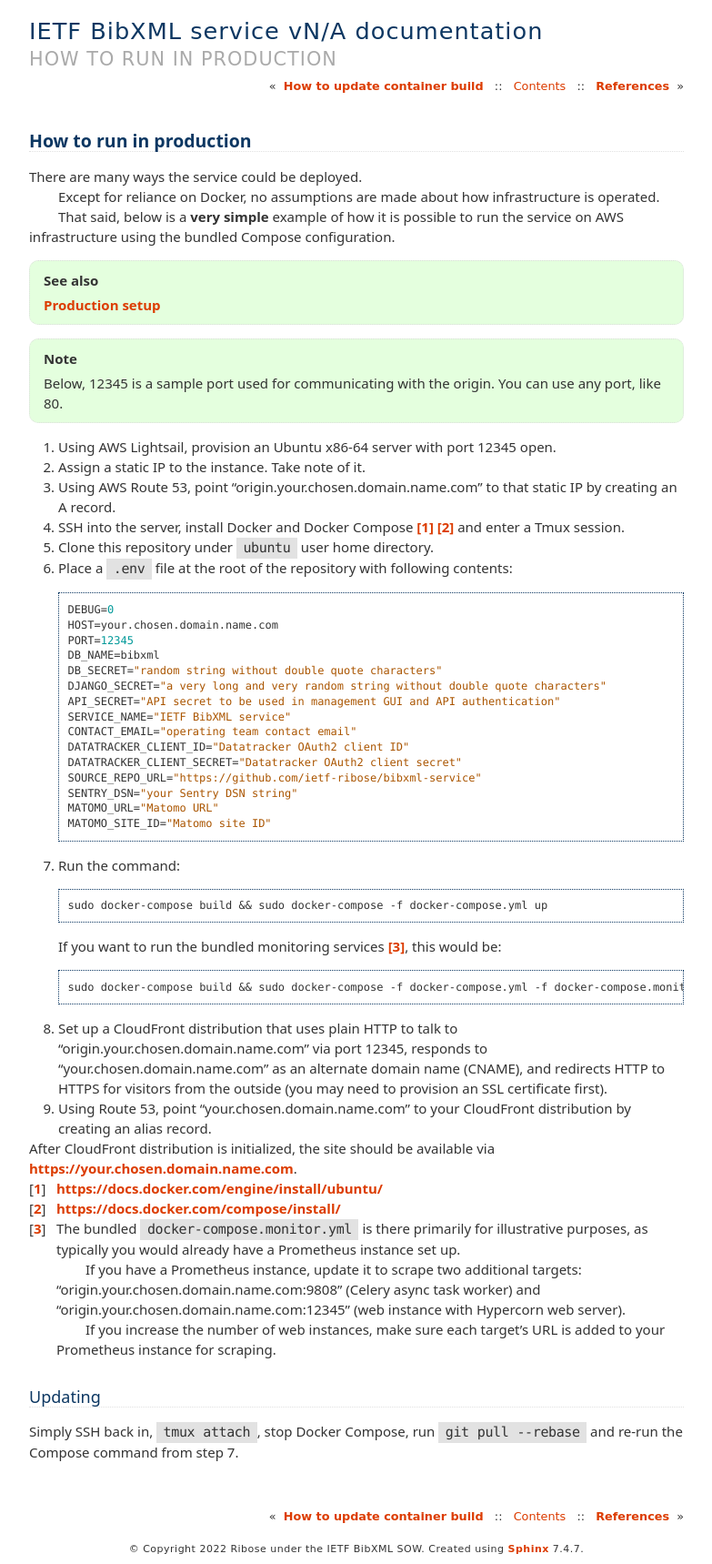
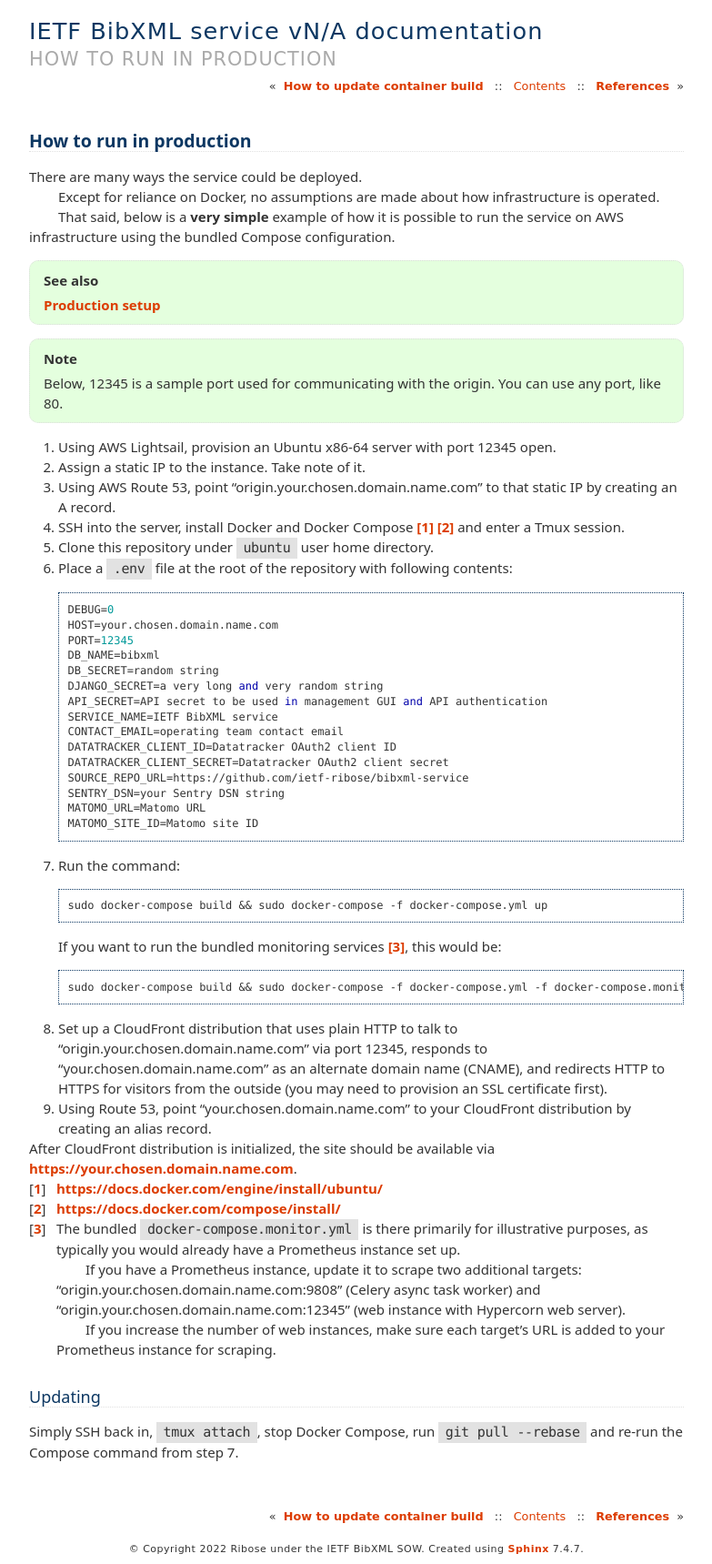
Before and after one commit to ietf-tools/bibxml-service, a Sphinx documentation site: the page built from docs/howto/run-in-production.rst, in a window 1280 px wide. Shown: the whole page at 91% size, without its empty margins (248-1031 px from the left). Built offline with Sphinx 7.4.7, drawn with Linux system fonts in a browser that asks for light colours; pages that are not in the unit, such as notebooks, are missing from menus.

Commit message:
docs: fix quotes in sample .env files (#189)

```diff
--- a/docs/howto/run-in-production.rst
+++ b/docs/howto/run-in-production.rst
@@ -32,17 +32,17 @@
        HOST=your.chosen.domain.name.com
        PORT=12345
        DB_NAME=bibxml
-       DB_SECRET="random string without double quote characters"
-       DJANGO_SECRET="a very long and very random string without double quote characters"
-       API_SECRET="API secret to be used in management GUI and API authentication"
-       SERVICE_NAME="IETF BibXML service"
-       CONTACT_EMAIL="operating team contact email"
-       DATATRACKER_CLIENT_ID="Datatracker OAuth2 client ID"
-       DATATRACKER_CLIENT_SECRET="Datatracker OAuth2 client secret"
-       SOURCE_REPO_URL="https://github.com/ietf-ribose/bibxml-service"
-       SENTRY_DSN="your Sentry DSN string"
-       MATOMO_URL="Matomo URL"
-       MATOMO_SITE_ID="Matomo site ID"
+       DB_SECRET=random string
+       DJANGO_SECRET=a very long and very random string
+       API_SECRET=API secret to be used in management GUI and API authentication
+       SERVICE_NAME=IETF BibXML service
+       CONTACT_EMAIL=operating team contact email
+       DATATRACKER_CLIENT_ID=Datatracker OAuth2 client ID
+       DATATRACKER_CLIENT_SECRET=Datatracker OAuth2 client secret
+       SOURCE_REPO_URL=https://github.com/ietf-ribose/bibxml-service
+       SENTRY_DSN=your Sentry DSN string
+       MATOMO_URL=Matomo URL
+       MATOMO_SITE_ID=Matomo site ID
 
 7. Run the command::
 
```
Also changed, not shown: docs/howto/develop-locally.rst (+4 -4 lines).
